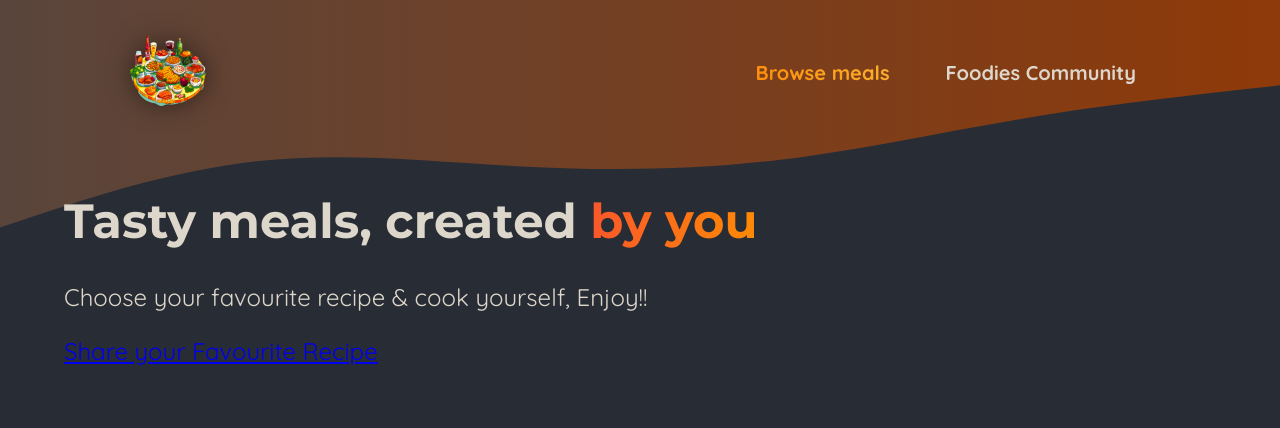
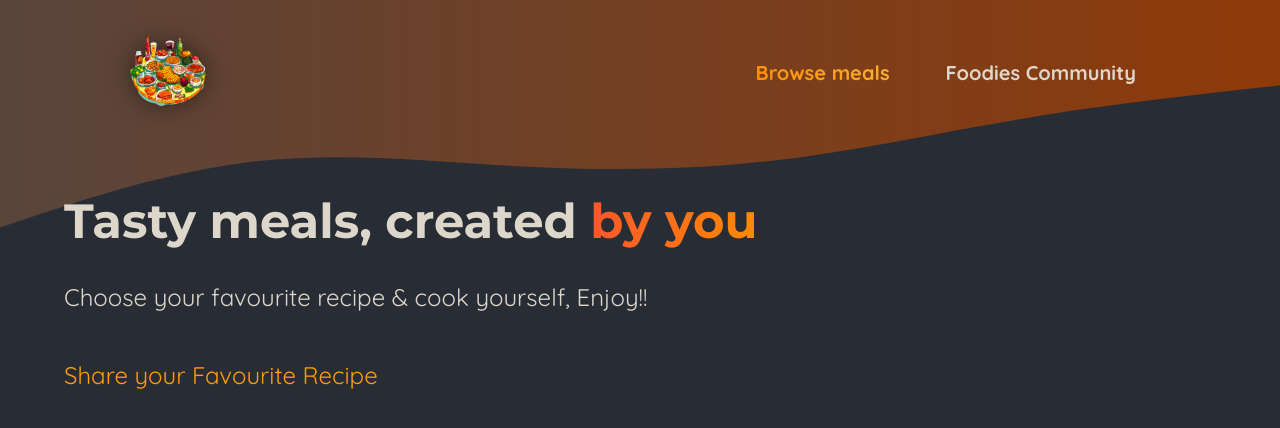
Before and after one commit to alantomanu/nexjs-food-app, a Next.js app: page /meals in a window 1280 px wide. Shown: the top 428 px of the page. Built offline with nearby package versions, Linux system fonts and the light colour scheme.

Commit message:
Enhance MealsPage styling and layout with new CSS classes for call-to-action buttons and section formatting. Updated page.tsx to apply new styles, improving user engagement and visual appeal.

```diff
--- a/app/meals/page.module.css
+++ b/app/meals/page.module.css
@@ -109,3 +109,68 @@
     color: #979797;
     cursor: not-allowed;
   }
+  .cta {
+    font-size: 1.5rem;
+    display: flex;
+    gap: 1rem;
+  }
+
+  .cta a {
+    display: inline-block;
+    margin-top: 1rem;
+    padding: 0.5rem 1rem;
+    border-radius: 0.5rem;
+    background: linear-gradient(90deg, #f9572a, #ff9b05);
+    color: #ffffff;
+    font-weight: bold;
+    text-decoration: none;
+  }
+
+  .cta a:hover,
+  .cta a:active {
+    background: linear-gradient(90deg, #fd4715, #f9b241);
+  }
+
+  .cta a:first-child {
+    background: transparent;
+    font-weight: normal;
+    color: #ff9b05;
+    padding-left: 0;
+  }
+
+  .cta a:first-child:hover,
+  .cta a:first-child:active {
+    background: transparent;
+    color: #f9b241;
+  }
+  .section {
+    display: flex;
+    flex-direction: column;
+    color: #ddd6cb;
+    font-size: 1.5rem;
+    max-width: 50rem;
+    width: 90%;
+    margin: 2rem auto;
+    text-align: center;
+  }
+  .slideshow {
+    width: 40rem;
+    height: 25rem;
+  }
+
+  .hero {
+    color: #ddd6cb;
+    font-size: 1.5rem;
+  }
+
+  .hero h1 {
+    font-size: 2rem;
+    font-weight: bold;
+    font-family: 'Montserrat', sans-serif;
+    letter-spacing: 0.15rem;
+    text-transform: uppercase;
+    background: linear-gradient(90deg, #f9572a, #ffc905);
+    background-clip: text;
+    -webkit-background-clip: text;
+    -webkit-text-fill-color: transparent;
+  }
--- a/app/meals/page.tsx
+++ b/app/meals/page.tsx
@@ -11,7 +11,7 @@
       <p>
         Choose your favourite recipe & cook yourself, Enjoy!!
       </p>
-      <p>
+      <p className={classes.cta}>
         <Link href='/meals/share'>
         Share your Favourite Recipe
         </Link>
```
Also changed, not shown: 1 other file (tests, documents, lock files or other folders).
